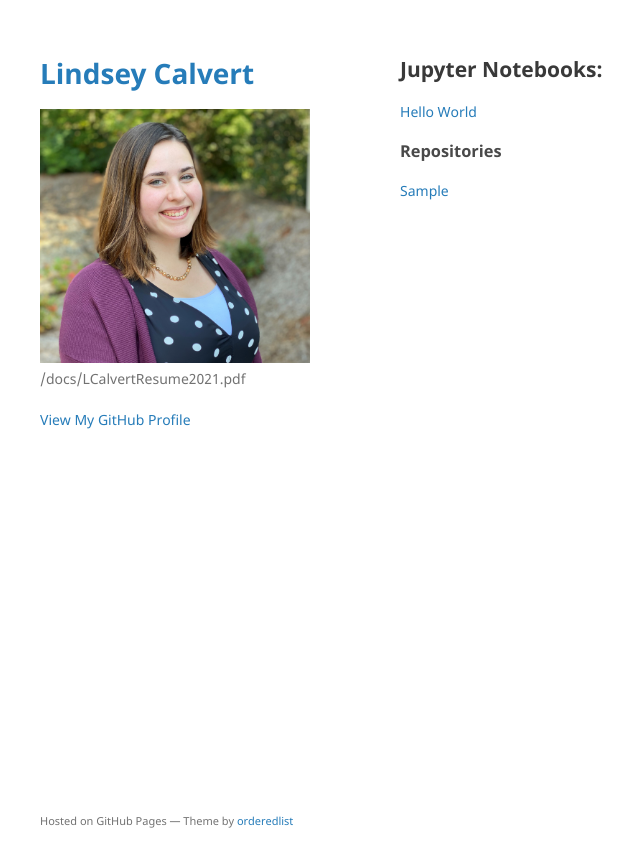
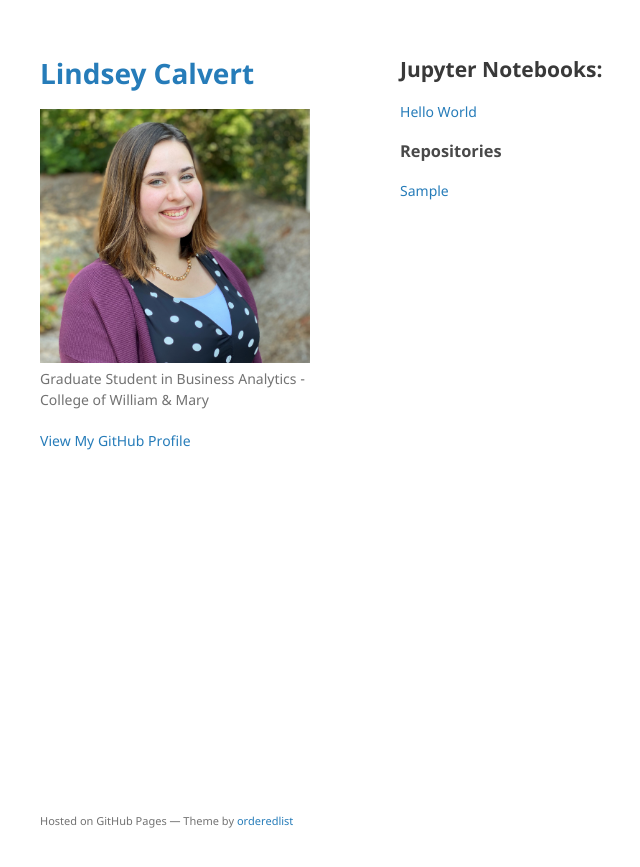
Before and after one commit to lindsey-calvert/lindsey-calvert.github.io, a Jekyll site: the page built from index.md, in a window 1280 px wide. Shown: the top 867 px of the page, without its empty margins (170-810 px from the left). Built offline with Jekyll 4.4.1, drawn with Linux system fonts in a browser that asks for light colours; our own code applies the rules of GitHub Pages for plain Markdown files.

Commit message:
Update _config.yml

```diff
--- a/_config.yml
+++ b/_config.yml
@@ -1,6 +1,6 @@
 title: Lindsey Calvert
 logo: /pics/Headshot.jpg
-description: /docs/LCalvertResume2021.pdf
+description: Graduate Student in Business Analytics - College of William & Mary
 show_downloads: false
 google_analytics:
 theme: jekyll-theme-minimal
```
